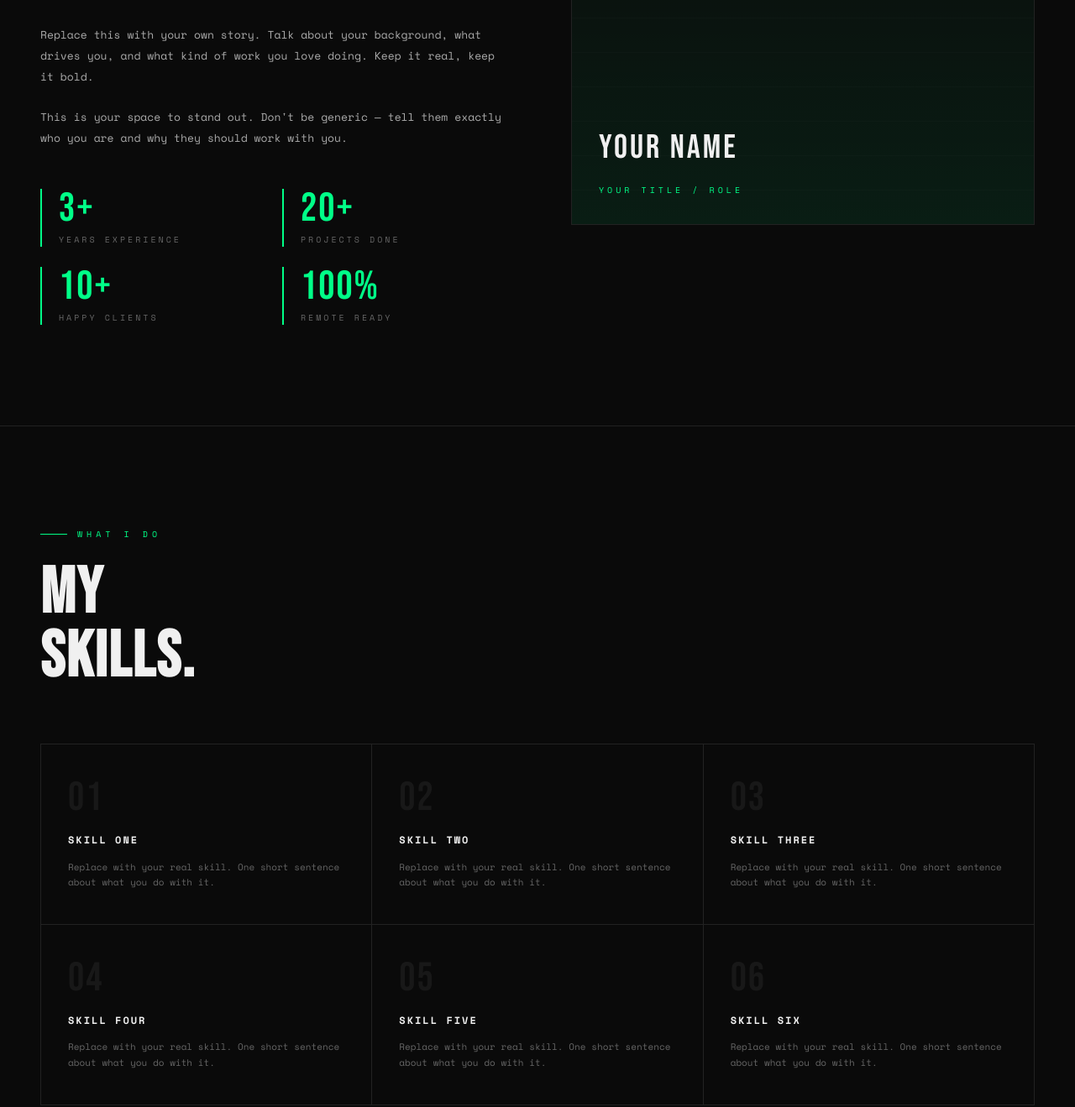
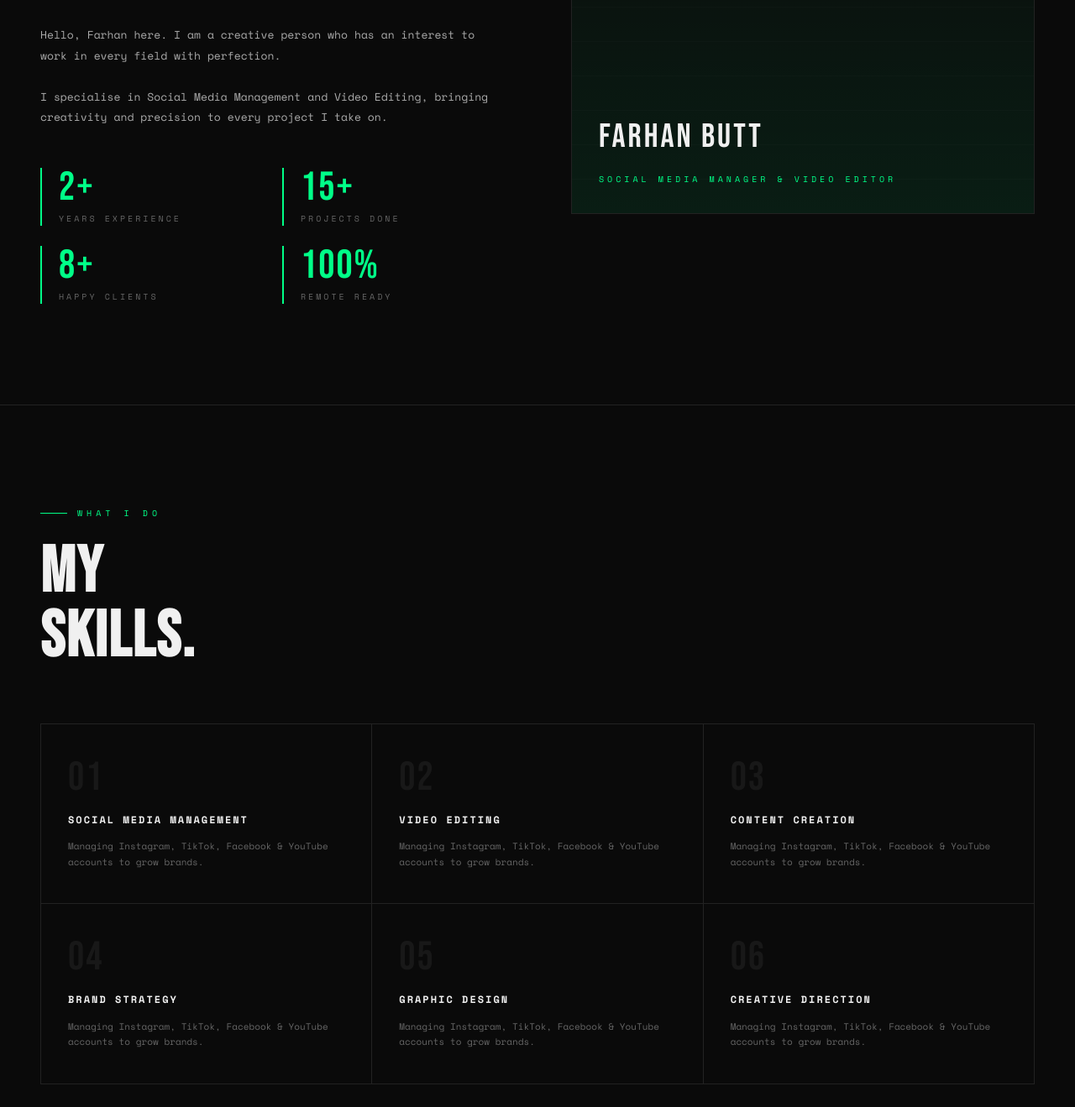
Before and after one commit to itfarhanyt-afk/itfarhanyt-afk.github.io, a plain HTML site: page index.html in a window 1280 px wide. Shown: the part 1272-2591 px from the top of the page at 84% size. Drawn offline with nearby package versions, Linux system fonts and the light colour scheme.

Commit message:
Update portfolio details for Farhan Butt

```diff
--- a/index.html
+++ b/index.html
@@ -3,7 +3,7 @@
 <head>
 <meta charset="UTF-8"/>
 <meta name="viewport" content="width=device-width, initial-scale=1.0"/>
-<title>Portfolio — Your Name</title>
+<title>Portfolio — Farhan Butt</title>
 <link href="https://fonts.googleapis.com/css2?family=Bebas+Neue&family=Space+Mono:ital,wght@0,400;0,700;1,400&display=swap" rel="stylesheet"/>
 <style>
   *, *::before, *::after { box-sizing: border-box; margin: 0; padding: 0; }
@@ -504,7 +504,7 @@
 
 <!-- NAV -->
 <nav id="nav">
-  <a href="#" class="nav-logo">YN.</a>
+  <a href="#" class="nav-logo">FB.</a>
   <ul class="nav-links">
     <li><a href="#about">About</a></li>
     <li><a href="#skills">Skills</a></li>
@@ -517,8 +517,8 @@
 <section class="hero">
   <div class="hero-bg-text">PORTFOLIO</div>
   <div class="hero-tag">Available for freelance work</div>
-  <h1 class="hero-title">Your<br/><span>Name</span><br/>Here.</h1>
-  <p class="hero-sub">A bold creative professional building things that matter. Based anywhere. Working everywhere.</p>
+  <h1 class="hero-title">Farhan<br/><span>Butt</span><br/>.</h1>
+  <p class="hero-sub">Hello, Farhan here — a creative professional specialising in Social Media Management &amp; Video Editing. Based in Pakistan. Working everywhere.</p>
   <a href="#work" class="hero-cta">View My Work</a>
   <div class="hero-scroll">
     <span>Scroll</span>
@@ -532,22 +532,22 @@
     <div class="section-label reveal">About me</div>
     <h2 class="about-title reveal">The<br/>Person<br/>Behind<br/>The Work.</h2>
     <p class="about-text reveal">
-      Replace this with your own story. Talk about your background, what drives you, and what kind of work you love doing. Keep it real, keep it bold.
+      Hello, Farhan here. I am a creative person who has an interest to work in every field with perfection.
     </p>
     <p class="about-text reveal">
-      This is your space to stand out. Don't be generic — tell them exactly who you are and why they should work with you.
+      I specialise in Social Media Management and Video Editing, bringing creativity and precision to every project I take on.
     </p>
     <div class="about-stats reveal">
       <div class="stat">
-        <div class="stat-number">3+</div>
+        <div class="stat-number">2+</div>
         <div class="stat-label">Years experience</div>
       </div>
       <div class="stat">
-        <div class="stat-number">20+</div>
+        <div class="stat-number">15+</div>
         <div class="stat-label">Projects done</div>
       </div>
       <div class="stat">
-        <div class="stat-number">10+</div>
+        <div class="stat-number">8+</div>
         <div class="stat-label">Happy clients</div>
       </div>
       <div class="stat">
@@ -558,8 +558,8 @@
   </div>
   <div class="about-visual reveal">
     <div class="about-card main">
-      <div class="about-card-name">YOUR NAME</div>
-      <div class="about-card-role">Your Title / Role</div>
+      <div class="about-card-name">FARHAN BUTT</div>
+      <div class="about-card-role">Social Media Manager &amp; Video Editor</div>
     </div>
     <div class="about-card tag">Available Now</div>
   </div>
@@ -576,33 +576,33 @@
   <div class="skills-grid reveal">
     <div class="skill-item">
       <div class="skill-num">01</div>
-      <div class="skill-name">Skill One</div>
-      <div class="skill-desc">Replace with your real skill. One short sentence about what you do with it.</div>
+      <div class="skill-name">Social Media Management</div>
+      <div class="skill-desc">Managing Instagram, TikTok, Facebook &amp; YouTube accounts to grow brands.</div>
     </div>
     <div class="skill-item">
       <div class="skill-num">02</div>
-      <div class="skill-name">Skill Two</div>
-      <div class="skill-desc">Replace with your real skill. One short sentence about what you do with it.</div>
+      <div class="skill-name">Video Editing</div>
+      <div class="skill-desc">Managing Instagram, TikTok, Facebook &amp; YouTube accounts to grow brands.</div>
     </div>
     <div class="skill-item">
       <div class="skill-num">03</div>
-      <div class="skill-name">Skill Three</div>
-      <div class="skill-desc">Replace with your real skill. One short sentence about what you do with it.</div>
+      <div class="skill-name">Content Creation</div>
+      <div class="skill-desc">Managing Instagram, TikTok, Facebook &amp; YouTube accounts to grow brands.</div>
     </div>
     <div class="skill-item">
       <div class="skill-num">04</div>
-      <div class="skill-name">Skill Four</div>
-      <div class="skill-desc">Replace with your real skill. One short sentence about what you do with it.</div>
+      <div class="skill-name">Brand Strategy</div>
+      <div class="skill-desc">Managing Instagram, TikTok, Facebook &amp; YouTube accounts to grow brands.</div>
     </div>
     <div class="skill-item">
       <div class="skill-num">05</div>
-      <div class="skill-name">Skill Five</div>
-      <div class="skill-desc">Replace with your real skill. One short sentence about what you do with it.</div>
+      <div class="skill-name">Graphic Design</div>
+      <div class="skill-desc">Managing Instagram, TikTok, Facebook &amp; YouTube accounts to grow brands.</div>
     </div>
     <div class="skill-item">
       <div class="skill-num">06</div>
-      <div class="skill-name">Skill Six</div>
-      <div class="skill-desc">Replace with your real skill. One short sentence about what you do with it.</div>
+      <div class="skill-name">Creative Direction</div>
+      <div class="skill-desc">Managing Instagram, TikTok, Facebook &amp; YouTube accounts to grow brands.</div>
     </div>
   </div>
 </section>
@@ -616,22 +616,22 @@
   <div class="work-list">
     <div class="work-item reveal">
       <div class="work-item-num">01</div>
-      <div class="work-item-name">Project Name One</div>
+      <div class="work-item-name">Coming Soon</div>
       <div class="work-item-tag">Category</div>
     </div>
     <div class="work-item reveal">
       <div class="work-item-num">02</div>
-      <div class="work-item-name">Project Name Two</div>
+      <div class="work-item-name">Coming Soon</div>
       <div class="work-item-tag">Category</div>
     </div>
     <div class="work-item reveal">
       <div class="work-item-num">03</div>
-      <div class="work-item-name">Project Name Three</div>
+      <div class="work-item-name">Coming Soon</div>
       <div class="work-item-tag">Category</div>
     </div>
     <div class="work-item reveal">
       <div class="work-item-num">04</div>
-      <div class="work-item-name">Project Name Four</div>
+      <div class="work-item-name">Coming Soon</div>
       <div class="work-item-tag">Category</div>
     </div>
   </div>
@@ -641,7 +641,7 @@
 <section class="contact" id="contact">
   <div class="contact-pre reveal">Get in touch</div>
   <h2 class="contact-title reveal">Let's<br/><span>Work</span><br/>Together.</h2>
-  <a href="mailto:your@email.com" class="contact-email reveal">your@email.com</a>
+  <a href="mailto:itfarhanyt@gmail.com" class="contact-email reveal">itfarhanyt@gmail.com</a>
   <ul class="contact-socials reveal">
     <li><a href="#">LinkedIn</a></li>
     <li><a href="#">GitHub</a></li>
@@ -651,7 +651,7 @@
 </section>
 
 <footer>
-  <span>© 2026 Your Name</span>
+  <span>© 2026 Farhan Butt</span>
   <span>Built with boldness</span>
 </footer>
 
```
